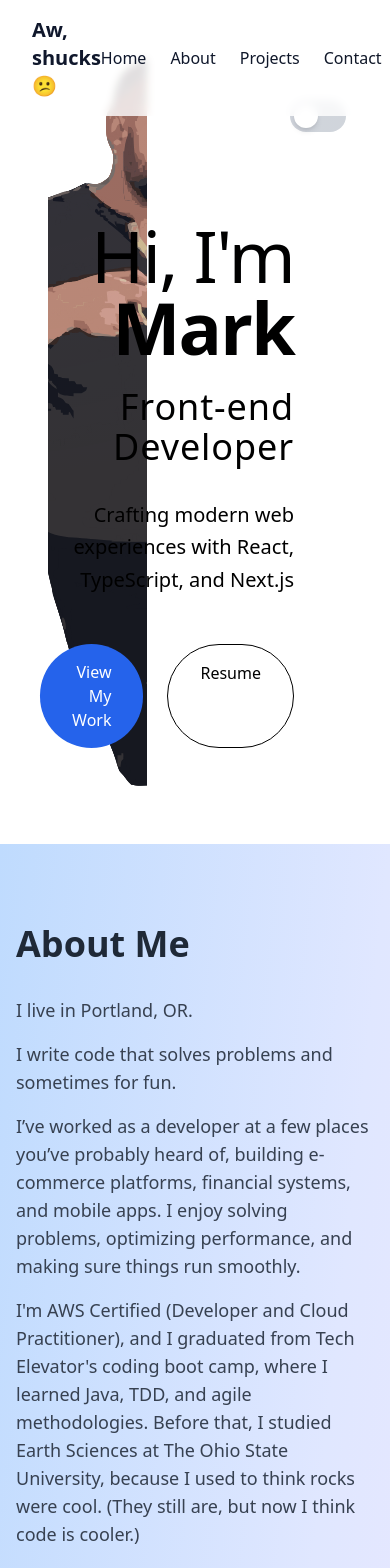
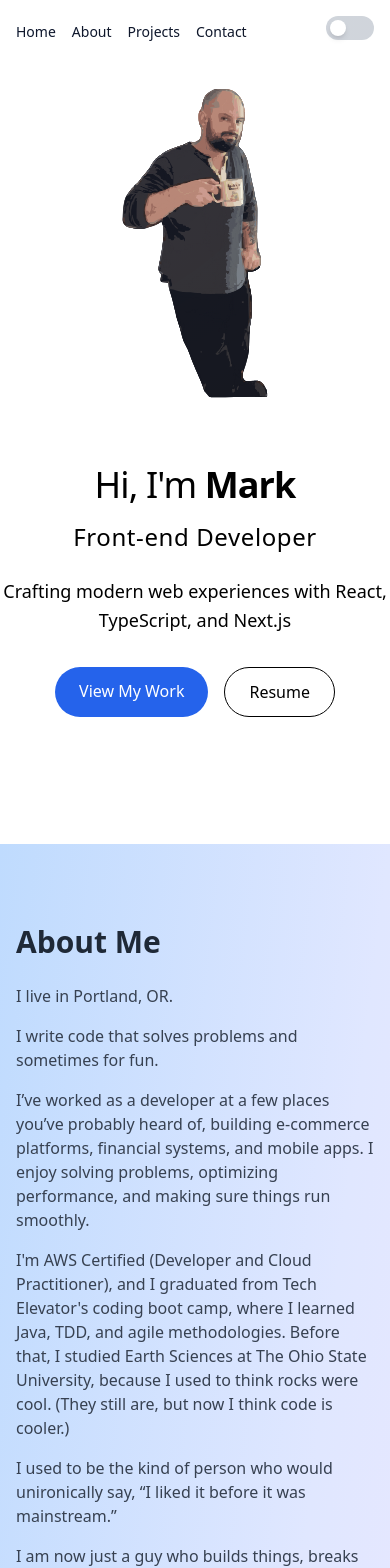
Before and after one commit to markferritto/my-portfolio, a Next.js app: page / in a window 390 px wide. Shown: the top 1568 px of the page. Built offline with nearby package versions, Linux system fonts and the light colour scheme; no server answers.

Commit message:
responsiveness

```diff
--- a/src/app/components/About.tsx
+++ b/src/app/components/About.tsx
@@ -15,27 +15,27 @@ const About: React.FC = () => {
   ];
 
   return (
-    <section id="about" className="min-h-screen">
+    <section id="about" className="min-h-screen scroll-mt-16">
       <div className="max-w-4xl mx-auto px-4 py-20">
-        <h2 className="text-4xl font-bold text-gray-800 dark:text-gray-100 mb-8">
+        <h2 className="text-3xl sm:text-4xl font-bold text-gray-800 dark:text-gray-100 mb-6 sm:mb-8">
           About Me
         </h2>
 
         <div className="space-y-4 text-gray-700 dark:text-gray-300">
-          <p className="text-lg">I live in Portland, OR.</p>
+          <p className="text-base sm:text-lg">I live in Portland, OR.</p>
 
-          <p className="text-lg">
+          <p className="text-base sm:text-lg">
             I write code that solves problems and sometimes for fun.
           </p>
 
-          <p className="text-lg">
+          <p className="text-base sm:text-lg">
             I’ve worked as a developer at a few places you’ve probably heard of,
             building e-commerce platforms, financial systems, and mobile apps. I
             enjoy solving problems, optimizing performance, and making sure
             things run smoothly.
           </p>
 
-          <p className="text-lg">
+          <p className="text-base sm:text-lg">
             I'm AWS Certified (Developer and Cloud Practitioner), and I
             graduated from Tech Elevator's coding boot camp, where I learned
             Java, TDD, and agile methodologies. Before that, I studied Earth
@@ -43,18 +43,18 @@ const About: React.FC = () => {
             were cool. (They still are, but now I think code is cooler.)
           </p>
 
-          <p className="text-lg">
+          <p className="text-base sm:text-lg">
             I used to be the kind of person who would unironically say, “I liked
             it before it was mainstream.”
           </p>
 
-          <p className="text-lg">
+          <p className="text-base sm:text-lg">
             I am now just a guy who builds things, breaks things, and
             occasionally looks at rocks.
           </p>
 
-          <div className="mt-12">
-            <h3 className="text-2xl font-semibold mb-4 text-gray-800 dark:text-gray-100">
+          <div className="mt-8 sm:mt-12">
+            <h3 className="text-xl sm:text-2xl font-semibold mb-3 sm:mb-4 text-gray-800 dark:text-gray-100">
               Technologies I Work With
             </h3>
             <div className="flex flex-wrap gap-3">
--- a/src/app/components/Header.tsx
+++ b/src/app/components/Header.tsx
@@ -1,47 +1,26 @@
 "use client";
 
-import React, { useEffect, useState } from "react";
+import React, { useState, useEffect } from "react";
 
 const Header: React.FC = () => {
-  const [joke, setJoke] = useState("");
-  const [error, setError] = useState(false);
+  const [scrollProgress, setScrollProgress] = useState(0);
 
   useEffect(() => {
-    const fetchJoke = async () => {
-      try {
-        const response = await fetch("https://icanhazdadjoke.com/", {
-          headers: {
-            Accept: "application/json",
-            "User-Agent": "My Portfolio (https://github.com/markferritto/my-portfolio)",
-          },
-        });
-        if (!response.ok) {
-          throw new Error("Network response was not ok");
-        }
-        const data = await response.json();
-        setJoke(data.joke);
-      } catch (error) {
-        console.error("Error fetching the joke", error);
-        setError(true);
-      }
+    const handleScroll = () => {
+      const totalScroll =
+        document.documentElement.scrollHeight - window.innerHeight;
+      const currentProgress = (window.scrollY / totalScroll) * 100;
+      setScrollProgress(currentProgress);
     };
 
-    fetchJoke();
+    window.addEventListener("scroll", handleScroll);
+    return () => window.removeEventListener("scroll", handleScroll);
   }, []);
 
-  let jokeContent;
-  if (error) {
-    jokeContent = "Aw, shucks 😕";
-  } else if (joke) {
-    jokeContent = joke;
-  } else {
-    jokeContent = "Hmmmmmm...🤔";
-  }
-
   return (
-    <div className="fixed top-0 left-0 right-0 z-50 flex justify-between items-center px-8 py-4 bg-white/80 dark:bg-gray-900/80 backdrop-blur-sm text-gray-900 dark:text-white">
-      <span className="text-xl font-bold">{jokeContent}</span>
-      <nav className="flex gap-6">
+    <>
+      <div className="fixed top-0 left-0 right-0 z-50 h-16 sm:h-20 flex items-center justify-start px-4 sm:px-8 bg-white/80 dark:bg-gray-900/80 backdrop-blur-sm text-gray-900 dark:text-white">
+        <nav className="flex gap-4 sm:gap-8 text-sm sm:text-base font-medium">
           <a href="#home" className="hover:text-blue-500 transition-colors">
             Home
           </a>
@@ -56,6 +35,11 @@ const Header: React.FC = () => {
           </a>
         </nav>
       </div>
+      <div
+        className="fixed top-0 left-0 h-1 bg-blue-500 transition-all duration-300 z-50"
+        style={{ width: `${scrollProgress}%` }}
+      />
+    </>
   );
 };
 
--- a/src/app/components/Hero.tsx
+++ b/src/app/components/Hero.tsx
@@ -9,37 +9,38 @@ const Hero: React.FC<Props> = ({ className, ...props }) => {
   return (
     <div
       id="home"
-      className="min-h-screen flex bg-white dark:bg-black text-black dark:text-white relative overflow-hidden scroll-mt-24"
+      className="min-h-screen scroll-mt-24 flex flex-col lg:flex-row bg-white dark:bg-black text-black dark:text-white relative overflow-hidden"
     >
-      <div className="w-1/2 h-screen flex items-center justify-center px-12">
-        <div className="relative w-full h-screen">
+      {/* Left side - Image */}
+      <div className="w-full lg:w-1/2 h-[50vh] md:h-[60vh] lg:h-screen flex items-center justify-center pt-16">
+        <div className="relative w-full h-full">
           <Image
             src="/AAF8xuvOsFs_1740267963831.svg"
             alt="Profile picture with mug"
             fill
-            className="object-cover object-top z-10"
+            className="object-contain md:object-contain lg:object-cover object-center lg:object-top"
             priority
             quality={100}
             unoptimized
           />
         </div>
       </div>
-
-      <div className="w-1/2 flex justify-end items-end relative">
-        <div className="text-right mb-24 mr-24 z-20">
-          <h1 className="text-7xl font-light tracking-tight mb-6 font-sans">
+      {/* Right side - Text content */}
+      <div className="w-full lg:w-1/2 flex items-center lg:items-end justify-center lg:justify-end h-[40vh] md:h-[40vh] lg:h-screen">
+        <div className="text-center lg:text-right max-w-xl lg:mr-24 lg:mb-36">
+          <h1 className="text-4xl sm:text-5xl lg:text-7xl font-light tracking-tight mb-4 lg:mb-6">
             Hi, I'm <span className="font-semibold">Mark</span>
           </h1>
-          <h2 className="text-4xl mb-8 font-thin tracking-wide">
+          <h2 className="text-2xl sm:text-3xl lg:text-4xl mb-6 lg:mb-8 font-thin tracking-wide">
             Front-end Developer
           </h2>
-          <p className="text-xl mb-12 font-light leading-relaxed">
+          <p className="text-lg sm:text-xl mb-8 lg:mb-12 font-light leading-relaxed">
             Crafting modern web experiences with React, TypeScript, and Next.js
           </p>
-          <div className="flex gap-6 justify-end">
+          <div className="flex gap-4 sm:gap-6 justify-center lg:justify-end">
             <a
               href="#projects"
-              className="px-8 py-4 bg-blue-600 text-white dark:bg-blue-500 rounded-full font-medium hover:bg-blue-700 dark:hover:bg-blue-600 transition-all duration-300 hover:shadow-lg"
+              className="px-6 sm:px-8 py-3 sm:py-4 bg-blue-600 text-white dark:bg-blue-500 rounded-full font-medium hover:bg-blue-700 dark:hover:bg-blue-600 transition-all duration-300 hover:shadow-lg"
             >
               View My Work
             </a>
@@ -47,7 +48,7 @@ const Hero: React.FC<Props> = ({ className, ...props }) => {
               href="/SoP.Mark.Ferritto.Resume.pdf"
               target="_blank"
               rel="noopener noreferrer"
-              className="px-8 py-4 border border-current rounded-full font-medium hover:bg-gray-100 dark:hover:bg-gray-800 transition-all duration-300"
+              className="px-6 sm:px-8 py-3 sm:py-4 border border-current rounded-full font-medium hover:bg-gray-100 dark:hover:bg-gray-800 transition-all duration-300"
             >
               Resume
             </a>
--- a/src/app/components/ThemeToggle.tsx
+++ b/src/app/components/ThemeToggle.tsx
@@ -1,26 +1,16 @@
 "use client";
 
 import React, { useState, useEffect } from "react";
-import { throttle } from "lodash";
-
 
 const ThemeToggle: React.FC = () => {
   const [isDarkMode, setIsDarkMode] = useState<boolean>(false);
- const [position, setPosition] = useState({ x: 0, y: 0 });
 
   useEffect(() => {
-   // Initialize dark mode state after component mounts
     setIsDarkMode(
       localStorage.theme === "dark" ||
         (!("theme" in localStorage) &&
           window.matchMedia("(prefers-color-scheme: dark)").matches)
     );
-
-   // Initialize position
-   setPosition({
-     x: window.innerWidth - 100,
-     y: 100,
-   });
   }, []);
 
   useEffect(() => {
@@ -33,38 +23,17 @@ const ThemeToggle: React.FC = () => {
     }
   }, [isDarkMode]);
 
-  const handleDragStart = (e: React.DragEvent) => {
-    const img = new Image();
-    e.dataTransfer.setDragImage(img, 0, 0);
-  };
-
-  const handleDrag = throttle((e: React.DragEvent) => {
-    if (e.clientX && e.clientY) {
-      setPosition({
-        x: e.clientX,
-        y: e.clientY,
-      });
-    }
-  }, 16);
-
   return (
     <button
-      style={{
-        position: "fixed",
-        transform: `translate(${position.x}px, ${position.y}px)`,
-      }}
-      draggable="true"
-      onDragStart={handleDragStart}
-      onDrag={handleDrag}
       onClick={() => setIsDarkMode((prev) => !prev)}
-      className="cursor-move z-50 focus:outline-none focus:ring-2 focus:ring-blue-400"
+      className="cursor-pointer z-50 focus:outline-none focus:ring-2 focus:ring-blue-400"
       aria-label="Toggle Dark Mode"
       aria-pressed={isDarkMode}
     >
-      <div className="relative w-14 h-8 rounded-full p-1 bg-gray-300 dark:bg-gray-700 transition-colors duration-300">
+      <div className="relative w-12 h-6 sm:w-14 sm:h-8 rounded-full p-1 bg-gray-300 dark:bg-gray-700 transition-colors duration-300">
         <div
-          className={`absolute w-6 h-6 rounded-full bg-white dark:bg-gray-900 shadow-md transform transition-transform duration-300 ${
-            isDarkMode ? "translate-x-6" : "translate-x-0"
+          className={`absolute w-4 h-4 sm:w-6 sm:h-6 rounded-full bg-white dark:bg-gray-900 shadow-md transform transition-transform duration-300 ${
+            isDarkMode ? "translate-x-6 sm:translate-x-6" : "translate-x-0"
           }`}
         />
       </div>
--- a/src/app/layout.tsx
+++ b/src/app/layout.tsx
@@ -5,7 +5,6 @@ import Header from "./components/Header";
 import Footer from "./components/Footer";
 import ThemeToggle from "./components/ThemeToggle";
 import Spotlight from "./components/Spotlight";
-
 
 const geistSans = Geist({
   variable: "--font-geist-sans",
@@ -31,8 +30,11 @@ export default function RootLayout({
     <html lang="en" className={`${geistSans.variable} ${geistMono.variable}`}>
       <body suppressHydrationWarning className="relative">
         <Spotlight />
+        <div className="fixed top-4 right-4 sm:top-6 sm:right-6 z-[60]">
+          {/* Increased z-index to show above header */}
+          <ThemeToggle />
+        </div>
         <div className="relative z-40">
-          <ThemeToggle />
           <Header />
           {children}
           <Footer />
```
Also changed, not shown: src/app/components/Contact.tsx (+21 -160 lines), src/app/components/Footer.tsx (+13 -9 lines), src/app/components/Projects.tsx (+6 -7 lines). Lines whose indentation alone changed are shown as unchanged.
